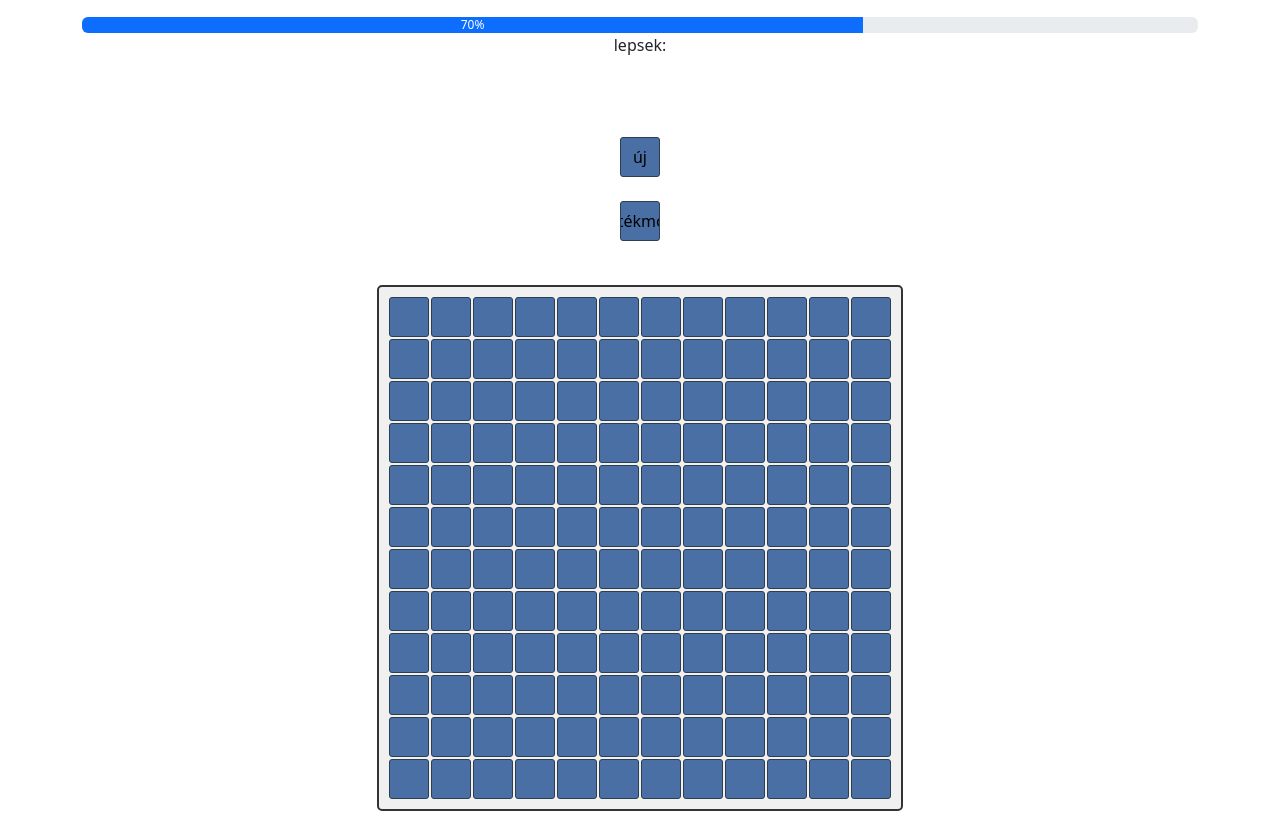
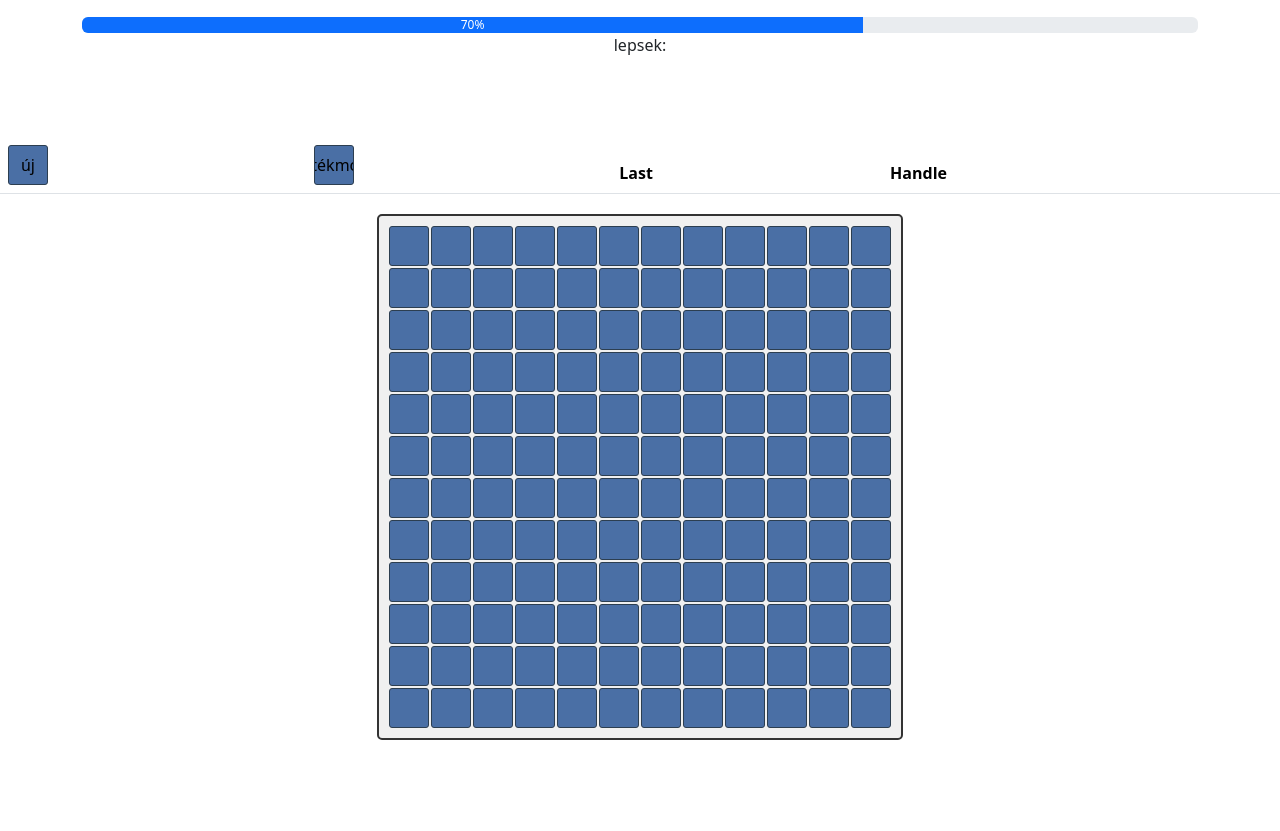
Before and after one commit to levipng/bootloader-bitfarag-verseny-2025-2, a plain HTML site: page index.html in a window 1280 px wide. Shown: the part 51-882 px from the top of the page. After the commit the page ends 811 px from the top, so only its background shows below. Drawn offline with Linux system fonts and the light colour scheme.

Commit message:
13:02;html

```diff
--- a/index.html
+++ b/index.html
@@ -34,14 +34,20 @@
             <p id="hatrlepesek"></p>
         </div>
     </div>
-    <div class="row">
-        <div class="col6 d-flex justify-content-center mb-4">
-            <button id="uj">új</button>
-        </div>
-        <div class="col6 d-flex justify-content-center mb-4">
-            <button id="mod">játékmód</button>
-        </div>
-    </div>
+    <table class="table">
+        <thead>
+            <tr>
+                <th scope="col">
+                    <button id="uj">új</button>
+                </th>
+                <th scope="col">
+                    <button id="mod">játékmód</button>
+                </th>
+                <th scope="col">Last</th>
+                <th scope="col">Handle</th>
+            </tr>
+    </table>
+
     <div id="gombok"></div>
 </body>
 
```
